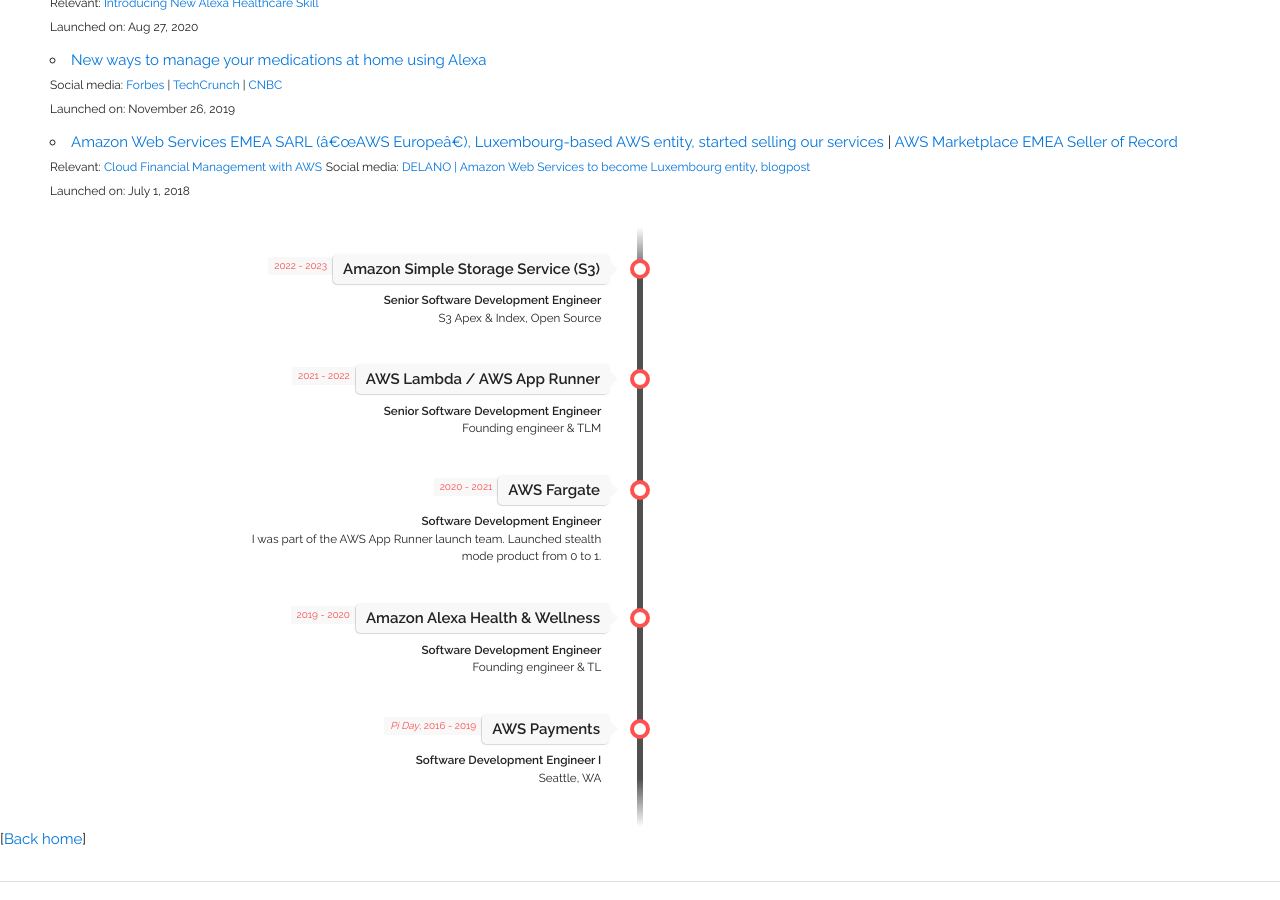
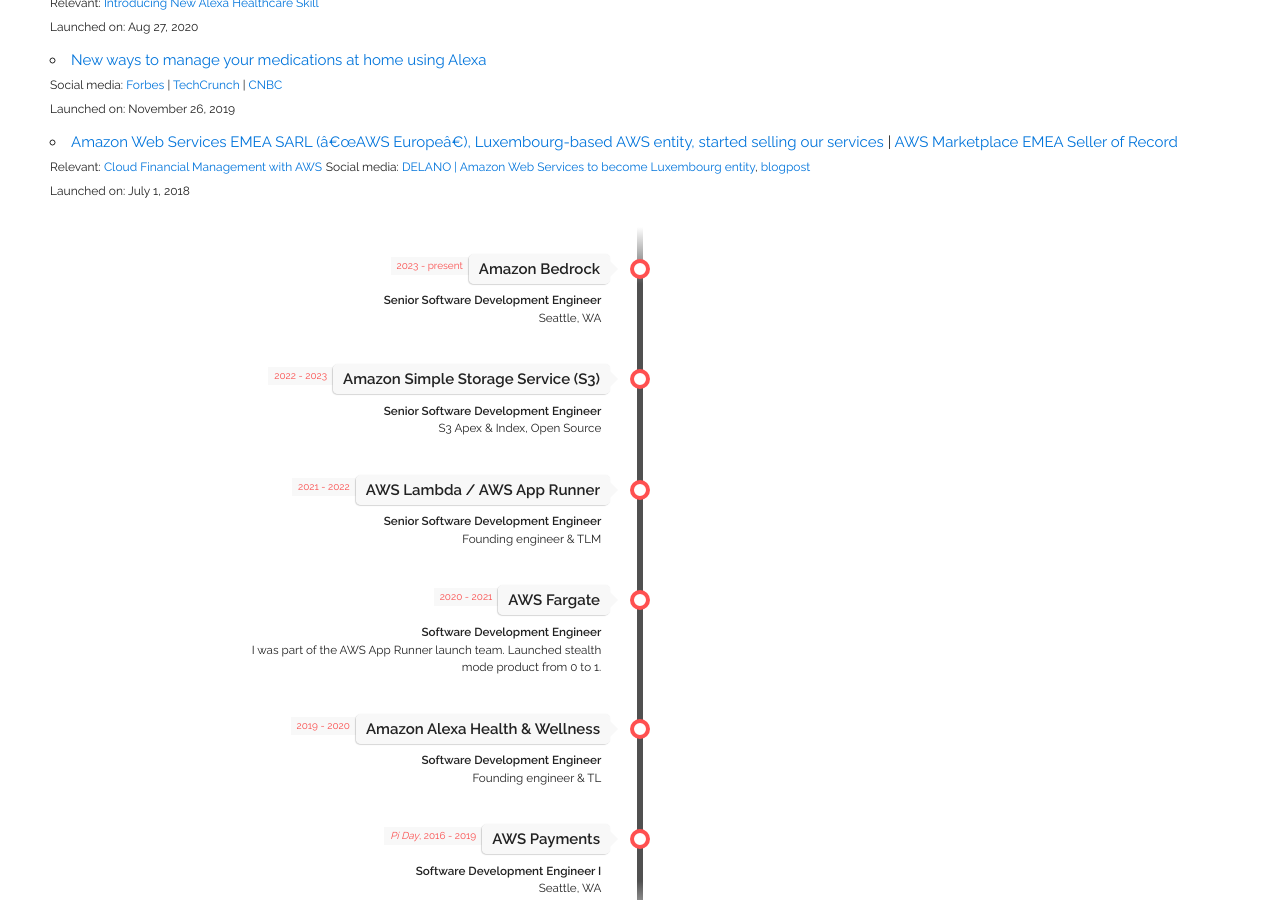
Before and after one commit to gfw001/gfw001.github.io, a Jekyll site: the page resume.html, which Jekyll copies as it is, in a window 1280 px wide and 900 px high, scrolled down 949 px. Built offline with Jekyll 4.4.1, drawn with Linux system fonts in a browser that asks for light colours.

Commit message:
Update resume.html

```diff
--- a/resume.html
+++ b/resume.html
@@ -169,6 +169,16 @@
       <div class="direction-l">
 
         <div class="flag-wrapper">
+          <span class="flag">Amazon Bedrock</span>
+          <span class="time-wrapper"><span class="time">2023 - present</span></span>
+        </div>
+        <div class="desc"><b>Senior Software Development Engineer</b> <br/> Seattle, WA</div>
+      </div>
+    </li>
+    <li>
+      <div class="direction-l">
+
+        <div class="flag-wrapper">
           <span class="flag">Amazon Simple Storage Service (S3)</span>
           <span class="time-wrapper"><span class="time">2022 - 2023</span></span>
         </div>
```
